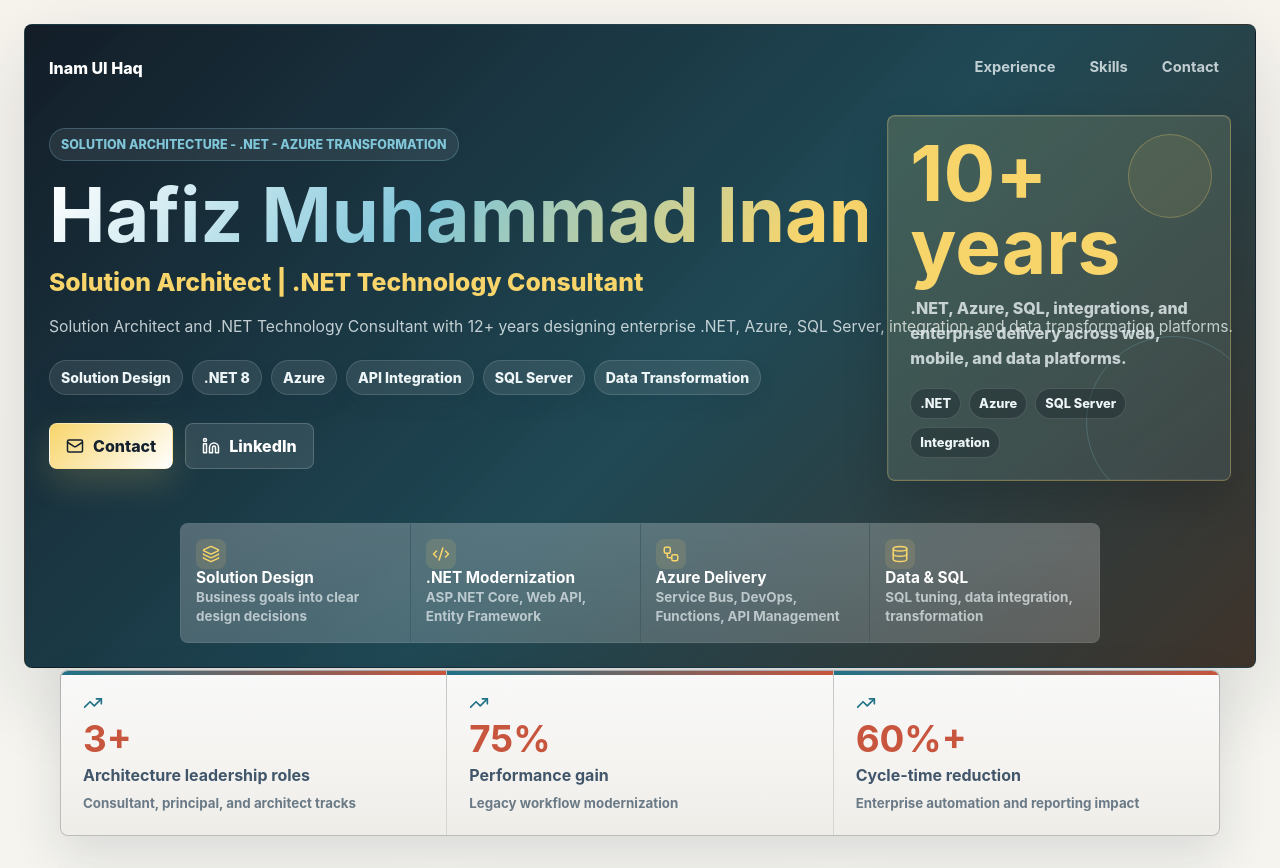
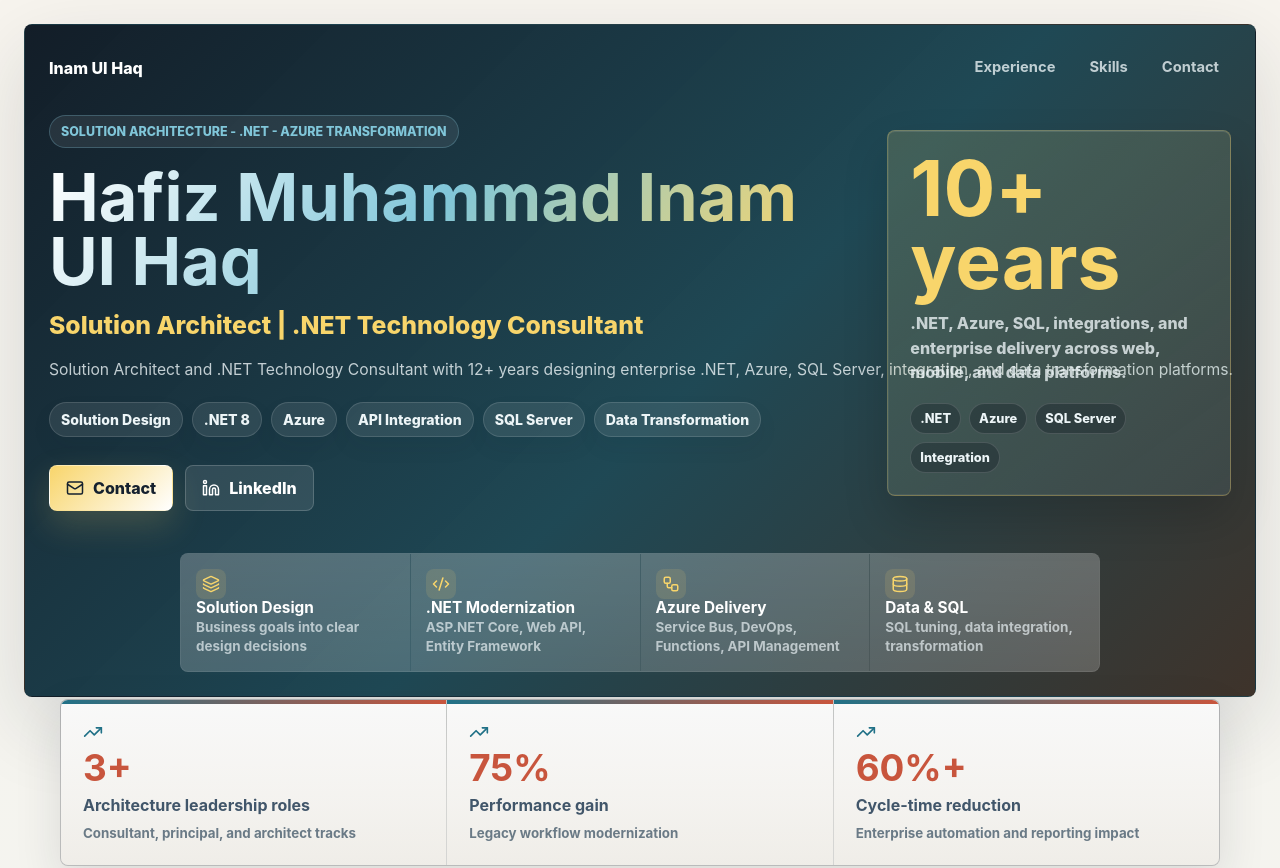
Before and after one commit to inamgcu/portfolio, a React (Vite) app: page / in a window 1280 px wide. Shown: the top 868 px of the page. Built offline with nearby package versions, Linux system fonts and the light colour scheme.

Commit message:
Fix hero name and simplify experience canvas

```diff
--- a/src/styles.css
+++ b/src/styles.css
@@ -130,11 +130,11 @@ h1 {
   background: linear-gradient(125deg, #ffffff 0%, #80c6d9 46%, #f8d56b 92%);
   background-clip: text;
   -webkit-background-clip: text;
-  font-size: clamp(2.7rem, 5.9vw, 6.2rem);
+  font-size: clamp(2.6rem, 5.2vw, 5.35rem);
   line-height: 0.96;
   letter-spacing: 0;
   max-width: none;
-  white-space: nowrap;
+  white-space: normal;
 }
 
 .role {
@@ -166,27 +166,6 @@ h1 {
     linear-gradient(0deg, rgba(255, 255, 255, 0.06) 0 1px, transparent 1px 56px),
     linear-gradient(145deg, rgba(248, 213, 107, 0.17), rgba(128, 198, 217, 0.11));
   box-shadow: inset 0 1px 0 rgba(255, 255, 255, 0.1), 0 22px 46px rgba(0, 0, 0, 0.16);
-}
-
-.experience-canvas::before {
-  content: "";
-  position: absolute;
-  inset: 18px 18px auto auto;
-  width: 82px;
-  height: 82px;
-  border: 1px solid rgba(248, 213, 107, 0.28);
-  border-radius: 50%;
-  background: rgba(248, 213, 107, 0.08);
-}
-
-.experience-canvas::after {
-  content: "";
-  position: absolute;
-  inset: auto -28px -28px auto;
-  width: 170px;
-  height: 170px;
-  border-radius: 50%;
-  border: 1px solid rgba(128, 198, 217, 0.24);
 }
 
 .experience-canvas strong {
```
